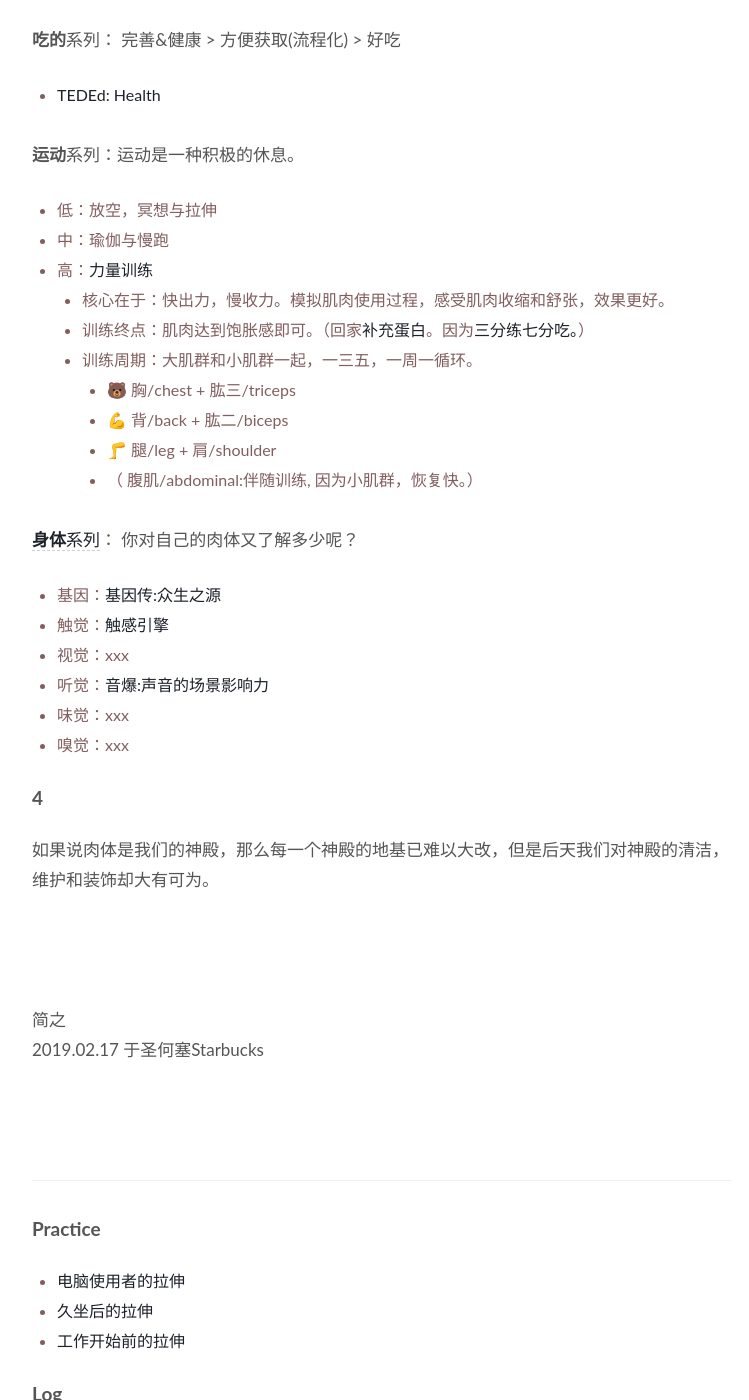
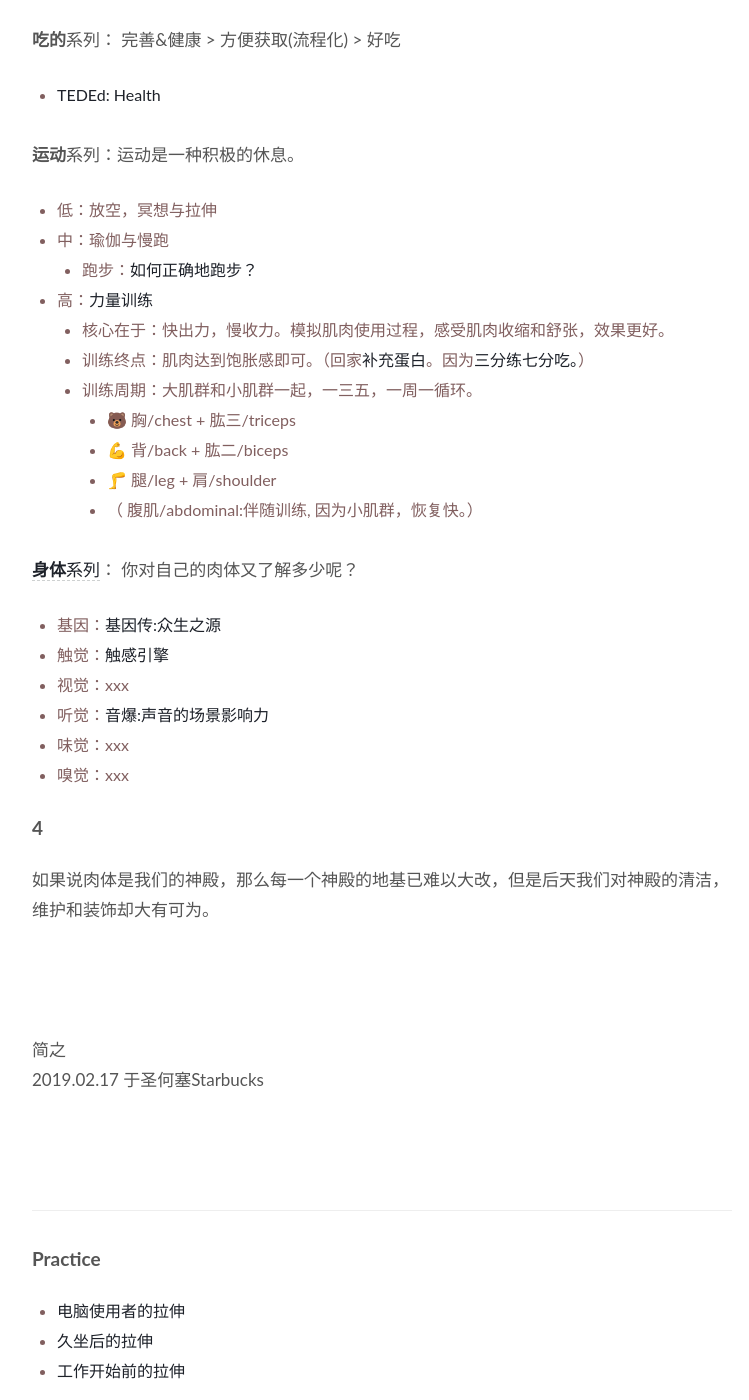
Before and after one commit to WillWang-X/willwang-x.github.io, a Jekyll site: the page built from _posts/2019-02-17-body.md, in a window 1280 px wide and 1400 px high, scrolled down 1662 px. Shown: the whole window, without its empty margins (258-1007 px from the left). Built offline with Jekyll 4.4.1, drawn with Linux system fonts in a browser that asks for light colours.

Commit message:
updpate body/run

```diff
--- a/_posts/2019-02-17-body.md
+++ b/_posts/2019-02-17-body.md
@@ -60,6 +60,7 @@ published: true
 
 - 低：放空，冥想与拉伸
 - 中：瑜伽与慢跑
+	- 跑步：[如何正确地跑步？](https://www.zhihu.com/question/31089103)
 - 高：[力量训练](https://workflowy.com/s/38231a5a502d/u2PxQdkg71ogFajv)
 	- 核心在于：快出力，慢收力。模拟肌肉使用过程，感受肌肉收缩和舒张，效果更好。
 	- 训练终点：肌肉达到饱胀感即可。（回家[补充蛋白](https://youtu.be/2tM1LFFxeKg)。因为[三分练七分吃。](http://i2.wp.com/www.strengtheory.com/wp-content/uploads/2015/07/Myonuclei-Article.png)）
@@ -106,3 +107,4 @@ published: true
 ## Log
 
 - 2019.03.23: 增加「健身并不会带来健康」
+- 2019.04.18: 增加跑步知识
```
